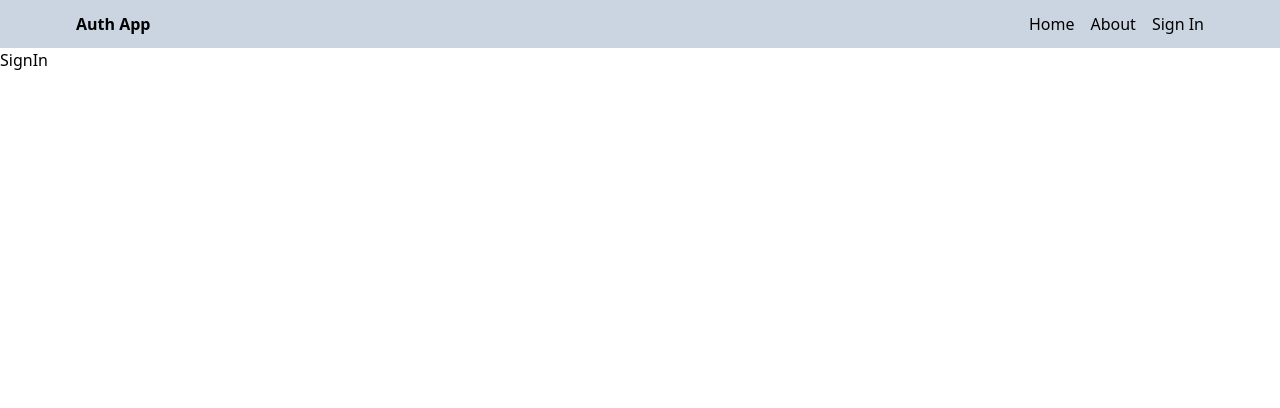
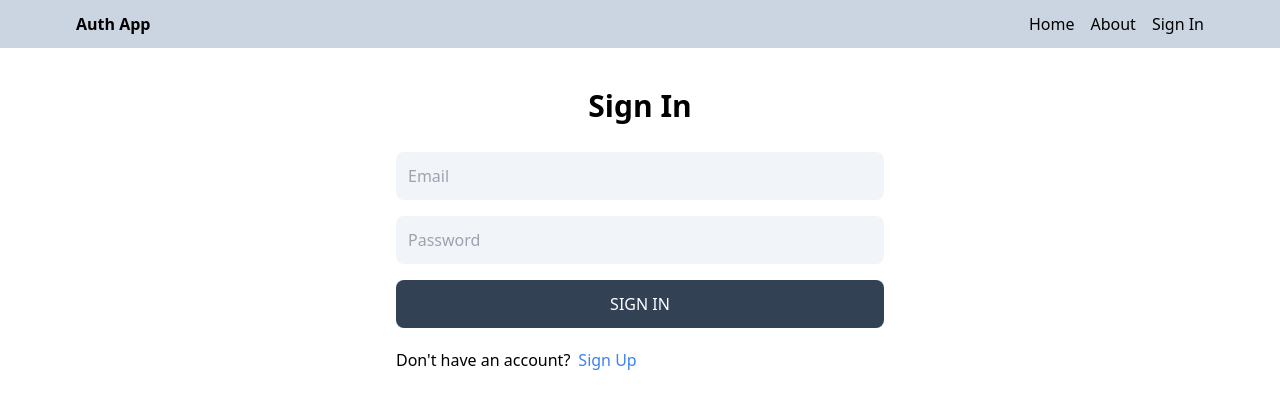
Before and after one commit to Ahmed-Hesham123/MERN-Authentication-App, a React (Vite) app in the folder client/: page /sign-in in a window 1280 px wide. Shown: the top 408 px of the page. Built offline with nearby package versions, Linux system fonts and the light colour scheme.

Commit message:
complete the sign in page functionality

```diff
--- a/client/src/pages/SignIn.jsx
+++ b/client/src/pages/SignIn.jsx
@@ -1,10 +1,71 @@
+import { Link, useNavigate } from "react-router-dom";
+import Button from "../components/Button";
+import { useState } from "react";
 
 const SignIn = () => {
-    return (
-        <div>
-            SignIn
-        </div>
-    );
-}
+  const [formData, setFormData] = useState({});
+  const [error, setError] = useState(false);
+  const [loading, setLoading] = useState(false);
+  const navigate = useNavigate();
+  const handleChange = (e) => {
+    setFormData({ ...formData, [e.target.id]: e.target.value });
+  };
+
+  const handleSubmit = async (e) => {
+    e.preventDefault();
+    try {
+      setLoading(true);
+      setError(false);
+      const res = await fetch("/api/auth/signin", {
+        method: "POST",
+        headers: { "Content-Type": "application/json" },
+        body: JSON.stringify(formData),
+      });
+      const data = await res.json();
+      setLoading(false);
+      if (data.success === false) {
+        setError(true);
+        return;
+      }
+      navigate("/");
+    } catch (error) {
+      setLoading(false);
+      setError(true);
+    }
+  };
+
+  return (
+    <div className="mx-auto p-3 max-w-lg">
+      <h1 className="font-semibold text-3xl text-center my-7">Sign In</h1>
+      <form onSubmit={handleSubmit} className="flex flex-col gap-4">
+        <input
+          type="email"
+          placeholder="Email"
+          id="email"
+          className="bg-slate-100 rounded-lg p-3"
+          onChange={handleChange}
+        />
+        <input
+          type="password"
+          placeholder="Password"
+          id="password"
+          className="bg-slate-100 rounded-lg p-3"
+          onChange={handleChange}
+        />
+        <Button disabled={loading} bgColor="bg-slate-700" type="submit">
+          {loading ? "Loading..." : "Sign In"}
+        </Button>
+        {/* <Button bgColor="bg-red-700">Continue With Google</Button> */}
+      </form>
+      <div className="flex gap-2 mt-5">
+        <p>Don&#39;t have an account?</p>
+        <Link to="/sign-up">
+          <span className="text-blue-500">Sign Up</span>
+        </Link>
+      </div>
+      {error && <p className="text-red-700 mt-5">Something went wrong!</p>}
+    </div>
+  );
+};
 
 export default SignIn;
--- a/client/src/pages/SignUp.jsx
+++ b/client/src/pages/SignUp.jsx
@@ -1,4 +1,4 @@
-import { Link } from "react-router-dom";
+import { Link, useNavigate } from "react-router-dom";
 import Button from "../components/Button";
 import { useState } from "react";
 
@@ -6,6 +6,7 @@
   const [formData, setFormData] = useState({});
   const [error, setError] = useState(false);
   const [loading, setLoading] = useState(false);
+  const navigate = useNavigate();
   const handleChange = (e) => {
     setFormData({ ...formData, [e.target.id]: e.target.value });
   };
@@ -26,6 +27,7 @@
         setError(true);
         return;
       }
+      navigate("/sign-in");
     } catch (error) {
       setLoading(false);
       setError(true);
```
